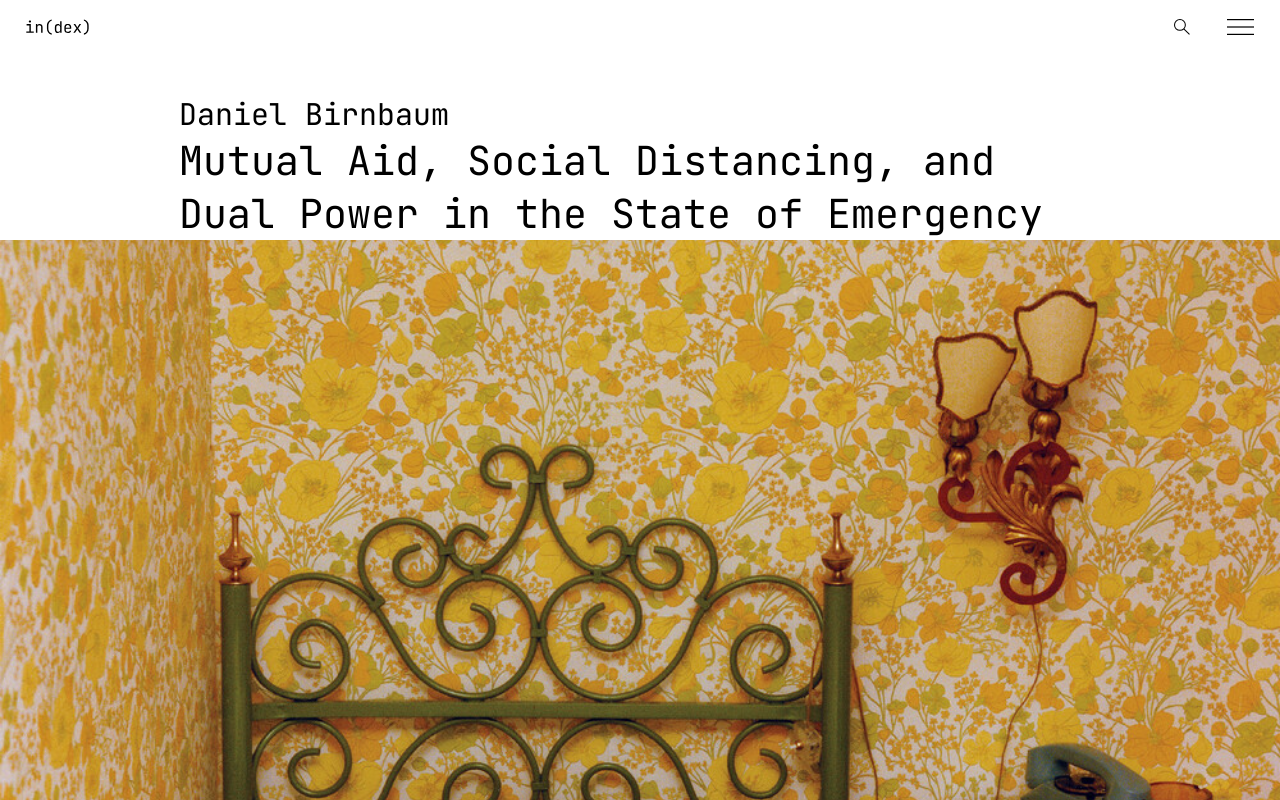
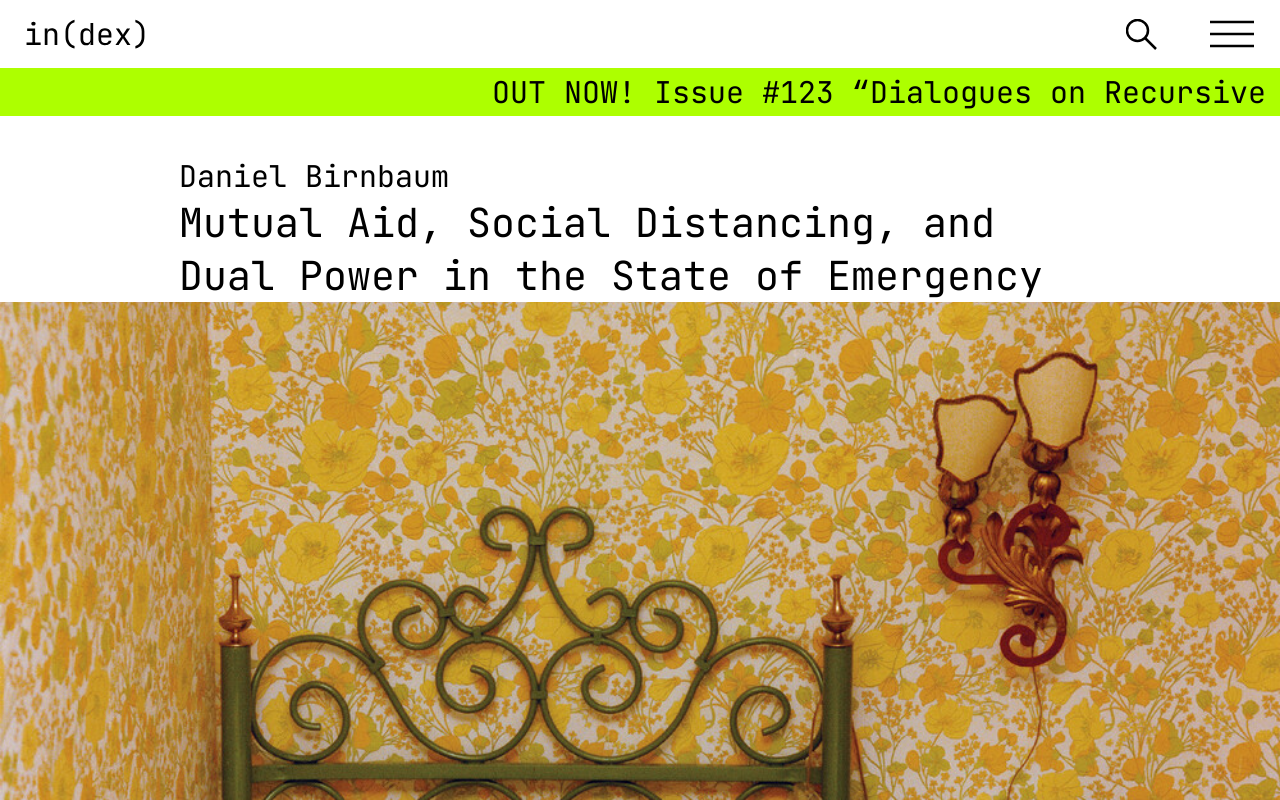
Before and after one commit to MZSkjaerstad/Prosesser_og_brukergrensesnitt, a Vue app: page / in a window 1280 px wide. Shown: the top 800 px of the page. Built offline with nearby package versions, Linux system fonts and the light colour scheme.

Commit message:
:art: Assembling header and announcement + ajusting fontsizes and adding hover effects

```diff
--- a/src/app/App.vue
+++ b/src/app/App.vue
@@ -1,15 +1,18 @@
 <template>
     <Header />
+    <AnnouncementBar />
     <RouterView />
     <Footer />
 </template>
 
 <script>
+    import Header from '../components/Header/Header.vue';
+    import AnnouncementBar from '../components/AnnoucementBar.vue';
     import Footer from '../components/Footer.vue'
-    import Header from '../components/Header/Header.vue';
     export default {
         components: {
           Header,
+          AnnouncementBar,
           Footer
         }
     }
--- a/src/components/AnnoucementBar.vue
+++ b/src/components/AnnoucementBar.vue
@@ -28,7 +28,7 @@ export default {
 		display: flex;
 		align-items: center;
 		width: 100%;
-		height: 2rem;
+		height: 3rem;
 		background: #ADFF00;
 		overflow: hidden;
 		white-space: nowrap;
@@ -37,7 +37,7 @@ export default {
 	.announcement-bar__message {
 		font-family: 'JetBrainsMono', 'Arial Narrow', Arial, sans-serif;
 		font-weight: 400;
-		font-size: 1rem;
+		font-size: var(--font-size);
 		animation: scroll 20s linear infinite;
 		padding-left: 100%;
 	}
--- a/src/components/Header/Header.vue
+++ b/src/components/Header/Header.vue
@@ -59,10 +59,9 @@ export default {
 	}
 
 	.header__buttons {
-		width: 10rem;
+		width: 8rem;
 		display: flex;
 		justify-content: space-between;
-		padding: 0 0 0 5rem;
 	}
 
 	/* Toggle functions */
--- a/src/components/Header/Logo.vue
+++ b/src/components/Header/Logo.vue
@@ -15,7 +15,7 @@ export default {
 
 <style>
 	.logo {
-		height: 1rem;
+		height: 30px;
 		padding: 0 10rem 0 0;
 	}
 
--- a/src/components/Header/MenuButton.vue
+++ b/src/components/Header/MenuButton.vue
@@ -1,6 +1,10 @@
 <template>
 	<button class="menu">
-		<img class="menu__image" src="./../../../public/assets/images/menu.svg" alt="">
+		<svg class="menu__svg" width="44" height="30" viewBox="0 0 44 26" fill="none" xmlns="http://www.w3.org/2000/svg">
+			<path d="M0 1H44" stroke="black" stroke-width="2.5"/>
+			<path d="M0 13H44" stroke="black" stroke-width="2.5"/>
+			<path d="M0 25H44" stroke="black" stroke-width="2.5"/>
+		</svg>
 	</button>
 </template>
 
@@ -15,15 +19,14 @@ export default {
 
 <style>
 	.menu {
-		height: 1rem;
+		height: 30px;
 		background: inherit;
 		border: 0;
 		cursor: pointer;
 		outline: none;
 	}
 
-	.menu__image  {
-		height: 100%;
-		width: auto;
+	.menu:hover .menu__svg path {
+		stroke: var(--highlight-color)
 	}
 </style>
--- a/src/components/Header/SearchButton.vue
+++ b/src/components/Header/SearchButton.vue
@@ -1,6 +1,9 @@
 <template>
 	<button class="search">
-		<img class="search__image" src="./../../../public/assets/images/search.svg" alt="">
+		<svg class="search__svg" width="31" height="31" viewBox="0 0 31 31" fill="none" xmlns="http://www.w3.org/2000/svg">
+			<circle class="search__stroke" cx="11.5" cy="11.5" r="10.5" stroke="black" stroke-width="2.5"/>
+			<path class="search__stroke" d="M19 19L30 30" stroke="black" stroke-width="2.5"/>
+		</svg>
 	</button>
 </template>
 
@@ -15,15 +18,15 @@ export default {
 
 <style>
 	.search {
-		height: 1rem;
+		height: 30px;
 		background: var(--background);
 		border: 0;
 		cursor: pointer;
 		outline: none;
 	}
 
-	.search__image  {
-		height: 100%;
-		width: auto;
+	.search:hover .search__svg .search__stroke {
+		stroke: var(--highlight-color)
 	}
+
 </style>
```
